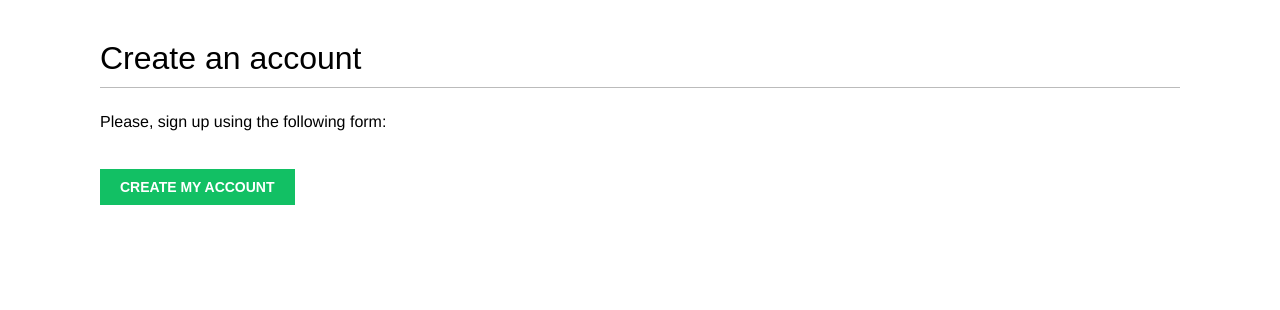
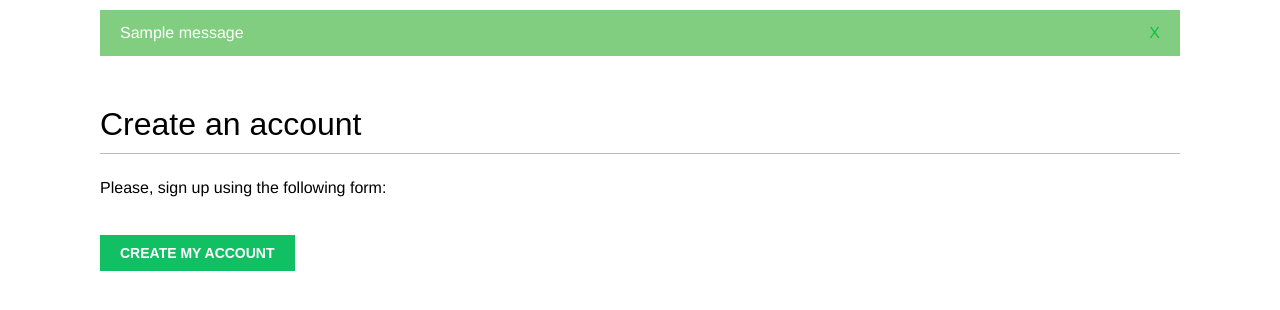
Before and after one commit to jackreeceejini/bookmarks, a Django app: template account/templates/account/register.html in a window 1280 px wide. Shown: the part 47-357 px from the top of the page. Run offline with Django 3.2, Linux system fonts and the light colour scheme; the template is opened without the code that fills it, so the values that code supplies are empty; tables that the repository leaves empty hold one stand-in row (values such as "Sample post"); one stand-in notice (Sample message) is shown; some web fonts are replaced.

Commit message:
added status messaging

```diff
--- a/account/templates/base.html
+++ b/account/templates/base.html
@@ -28,6 +28,16 @@
                 {% endif %}
             </span>
         </div>
+        {% if messages %}
+        <ul class="messages">
+            {% for message in messages  %}
+            <li class="{{ message.tags }}">
+                {{ message|safe }}
+                <a href="#" class="close">X</a>
+            </li>
+            {% endfor %}
+        </ul>
+        {% endif %}
         <div id="content">
             {% block content %}
             {% endblock %}
--- a/account/views.py
+++ b/account/views.py
@@ -4,6 +4,7 @@ from django.contrib.auth import authenticate, login
 from django.contrib.auth.decorators import login_required
 from .forms import LoginForm, UserRegistrationForm, UserEditForm, ProfileEditForm
 from .models import Profile
+from django.contrib import messages
 
 
 def register(request):
@@ -63,6 +64,9 @@ def edit(request):
         if user_form.is_valid() and profile_form.is_valid():
             user_form.save()
             profile_form.save()
+            messages.success(request, 'Profile updated successfully')
+        else:
+            messages.error(request, 'Error updating your profile')
     else:
         user_form = UserEditForm(instance=request.user)
         profile_form = ProfileEditForm(instance=request.user.profile)
```
